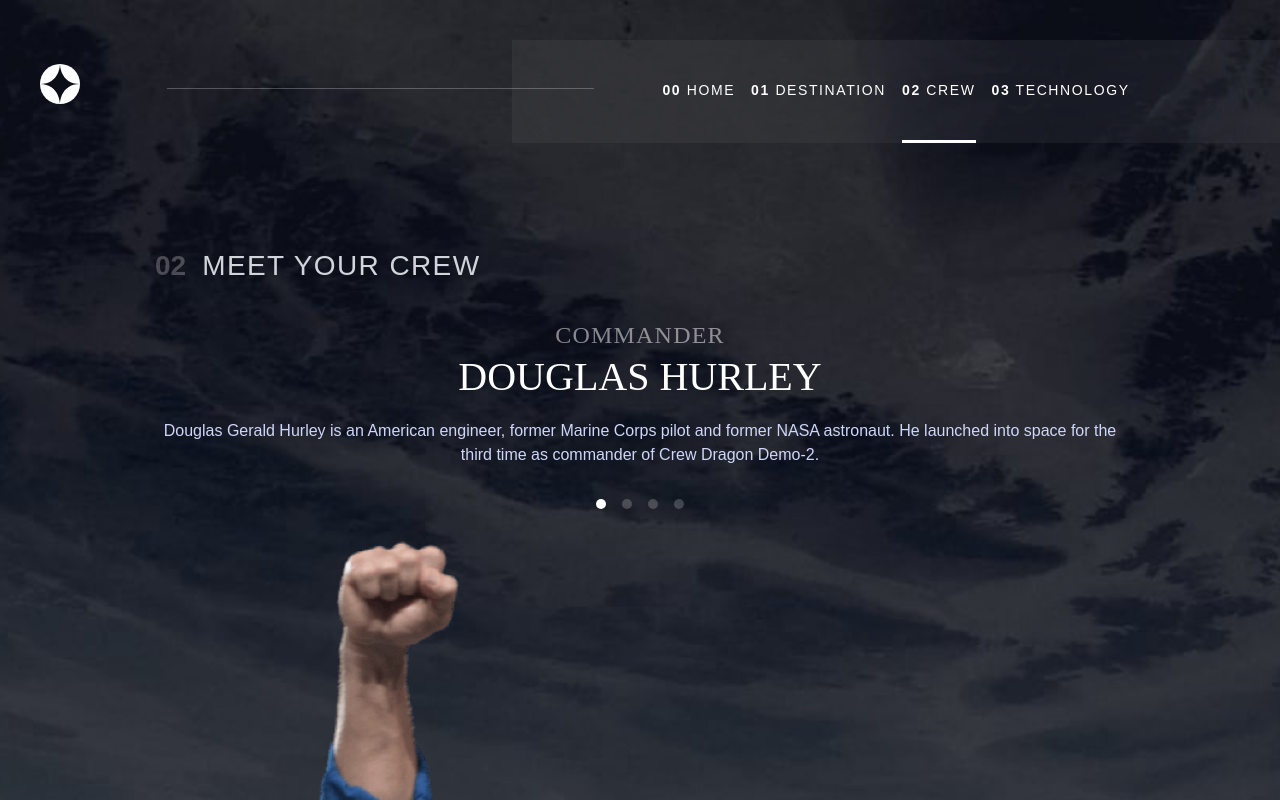
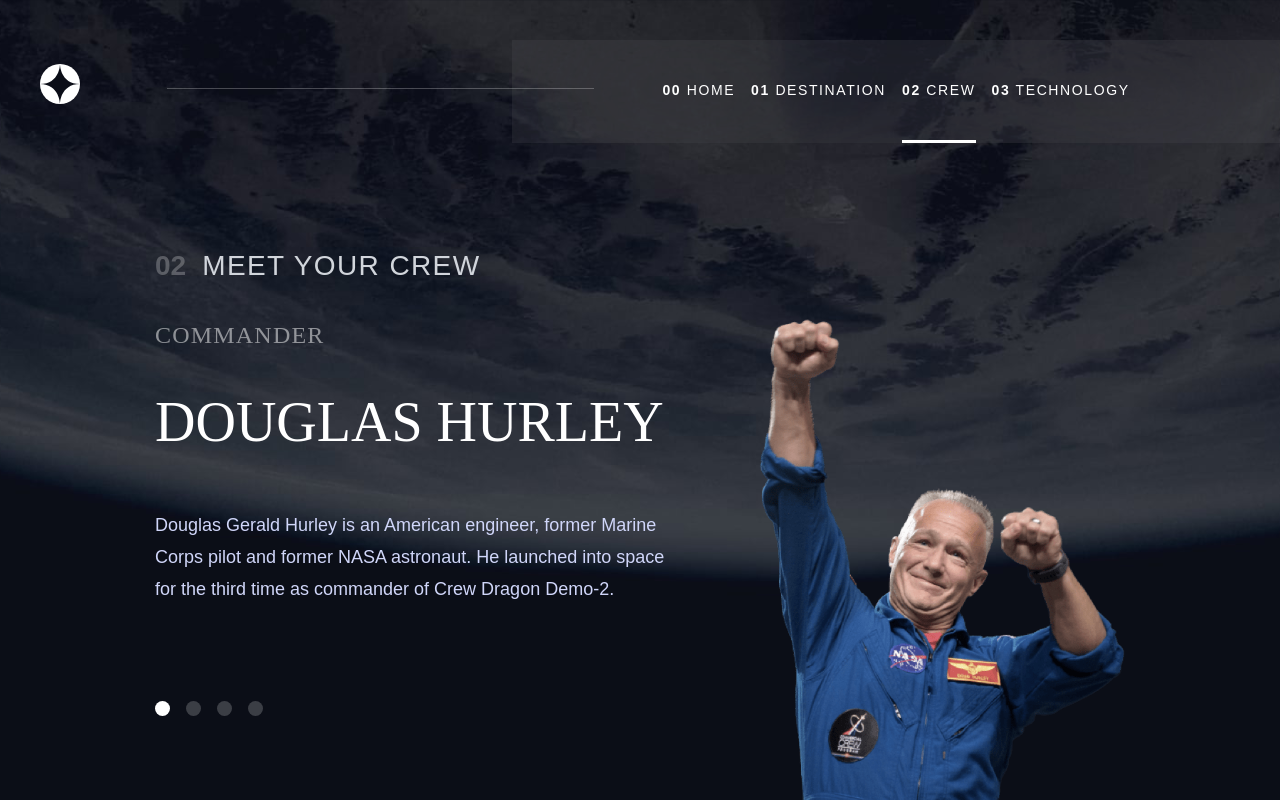
Before and after one commit to Izarothy/space-tourism, a Next.js app: page /crew in a window 1280 px wide. Shown: the top 800 px of the page. Built offline with nearby package versions, Linux system fonts and the light colour scheme.

Commit message:
Crew desktop

```diff
--- a/components/Crew/CrewChoiceButton.jsx
+++ b/components/Crew/CrewChoiceButton.jsx
@@ -7,7 +7,7 @@ const CrewChoiceButton = ({ number, crewButtonActive, setCurrentCrew }) => {
     <button
       className={`${
         crewButtonActive ? `bg-white` : `bg-white/20`
-      } h-[10px] w-[10px] rounded-full`}
+      } h-[10px] w-[10px] lg:h-[15px] lg:w-[15px] rounded-full`}
       onClick={() => {
         setCurrentCrew(crewData[number]);
       }}
--- a/components/Crew/CrewDescription.jsx
+++ b/components/Crew/CrewDescription.jsx
@@ -3,12 +3,16 @@ import React from 'react';
 const CrewDescription = ({ currentCrew }) => {
   const { name, role, bio } = currentCrew;
   return (
-    <div className="flex md:order-2 flex-col gap-2 font-bellefair">
+    <div className="flex md:order-2 flex-col gap-2 font-bellefair max-w-xl">
       <span className="text-white/50 uppercase tracking-wider md:text-2xl">
         {role}
       </span>
-      <h2 className="text-3xl uppercase md:text-[40px]">{name}</h2>
-      <p className="text-secondary font-barlowCondensed mt-4">{bio}</p>
+      <h2 className="text-3xl uppercase md:text-[40px] lg:text-[56px] my-7 leading-[70px]">
+        {name}
+      </h2>
+      <p className="text-secondary font-barlowCondensed mt-4 lg:text-[18px] lg:leading-[32px]">
+        {bio}
+      </p>
     </div>
   );
 };
--- a/pages/crew.jsx
+++ b/pages/crew.jsx
@@ -30,8 +30,15 @@ export default function Crew() {
         />
         <main className="px-6 flex flex-col gap-8 items-center text-center md:px-[155px]">
           <Header number={'02'} name="Meet your crew" />
-          <img src={currentCrew.images.png} className="md:w-2/3 md:order-4" />
+          <div className="lg:flex justify-between w-full self-start">
+            <div className="order-last">
+              <img
+                src={currentCrew.images.png}
+                className="md:w-2/3 ml-auto md:order-4 lg:w-4/5 lg:h-auto"
+              />
               <hr className="border-gray-700 -mt-8 w-full md:hidden" />
+            </div>
+            <div className="lg:flex flex-col max-w-xl text-left gap-24">
               <div className="flex gap-4 md:order-3">
                 {crewData.map((crew, idx) => {
                   return (
@@ -45,6 +52,8 @@ export default function Crew() {
                 })}
               </div>
               <CrewDescription currentCrew={currentCrew} />
+            </div>
+          </div>
         </main>
       </div>
     </div>
```
Lines whose indentation alone changed are shown as unchanged.
